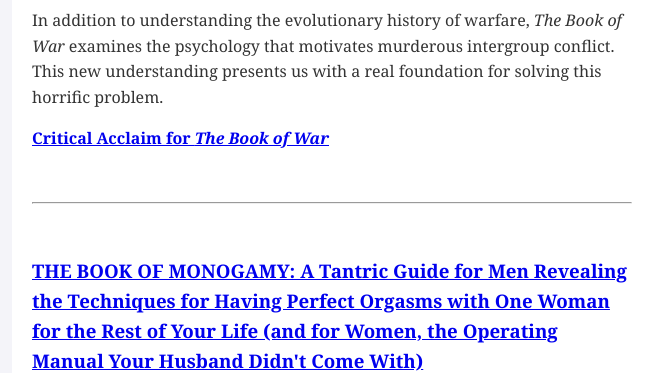
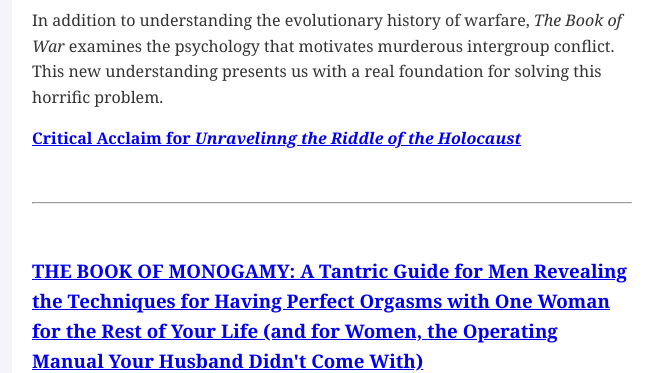
Before and after one commit to dankriegman/my-id, a plain HTML site: page index.html in a window 1280 px wide. Shown: the part 4120-4493 px from the top of the page, without its empty margins (84-742 px from the left). Drawn offline with Linux system fonts and the light colour scheme.

Commit message:
Update index.html

```diff
--- a/index.html
+++ b/index.html
@@ -111,7 +111,7 @@
 <br><br>In addition to understanding the evolutionary history of warfare, <i>The Book of War</i> examines the psychology that motivates murderous intergroup conflict. This new understanding presents us with a real foundation for solving this horrific problem.</p>
 
 
-<p><b><a href="https://s3.amazonaws.com/daniel.kriegman.net/Critical+Acclaim+for+The+Book+of+War.pdf">Critical Acclaim for <i>The Book of War</i></a></b></p>
+<p><b><a href="https://s3.amazonaws.com/daniel.kriegman.net/Critical+Acclaim+for+The+Book+of+War.pdf">Critical Acclaim for <i>Unravelinng the Riddle of the Holocaust</i></a></b></p>
 
                 </div>
 <br><hr><br>
```
